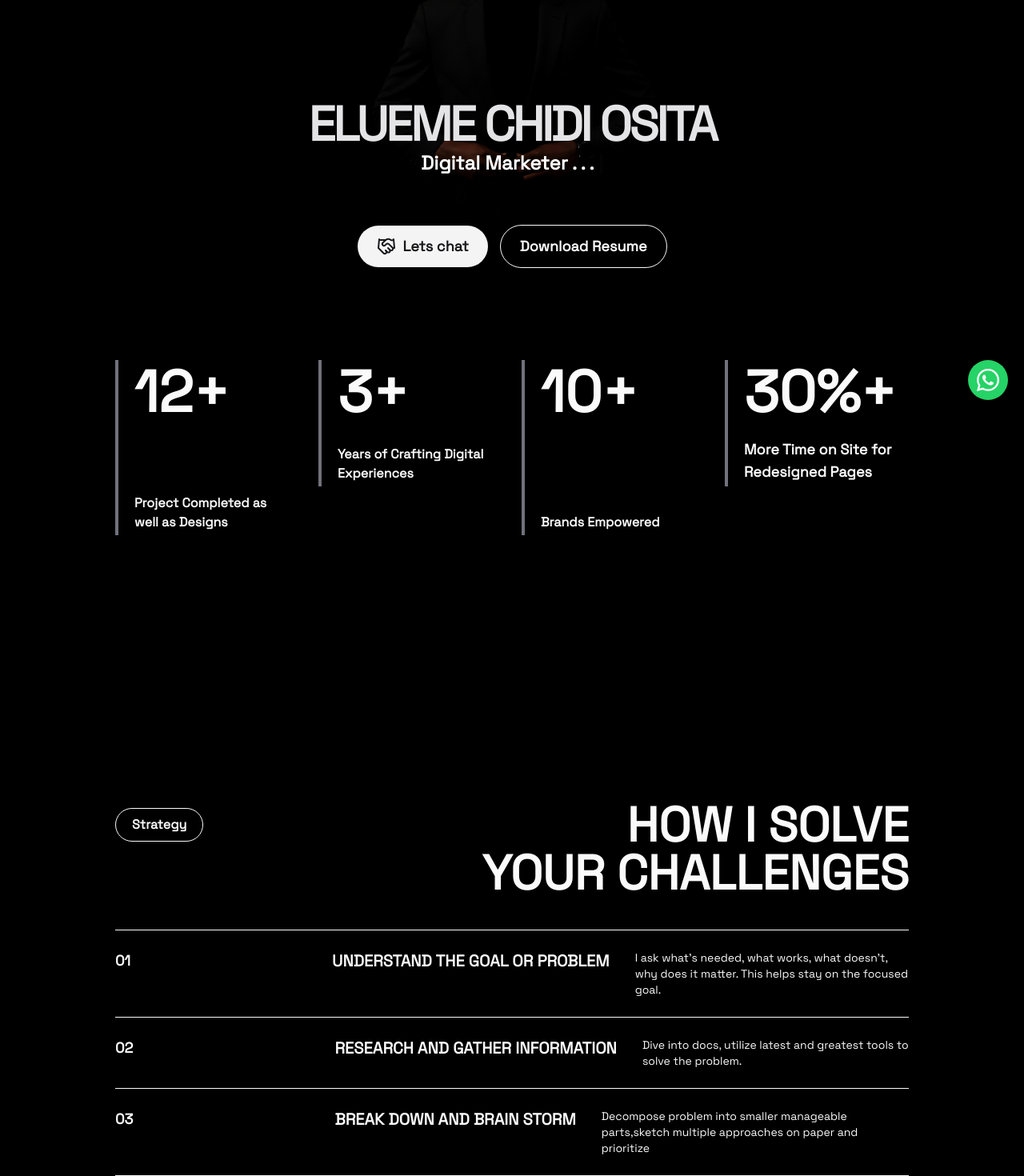
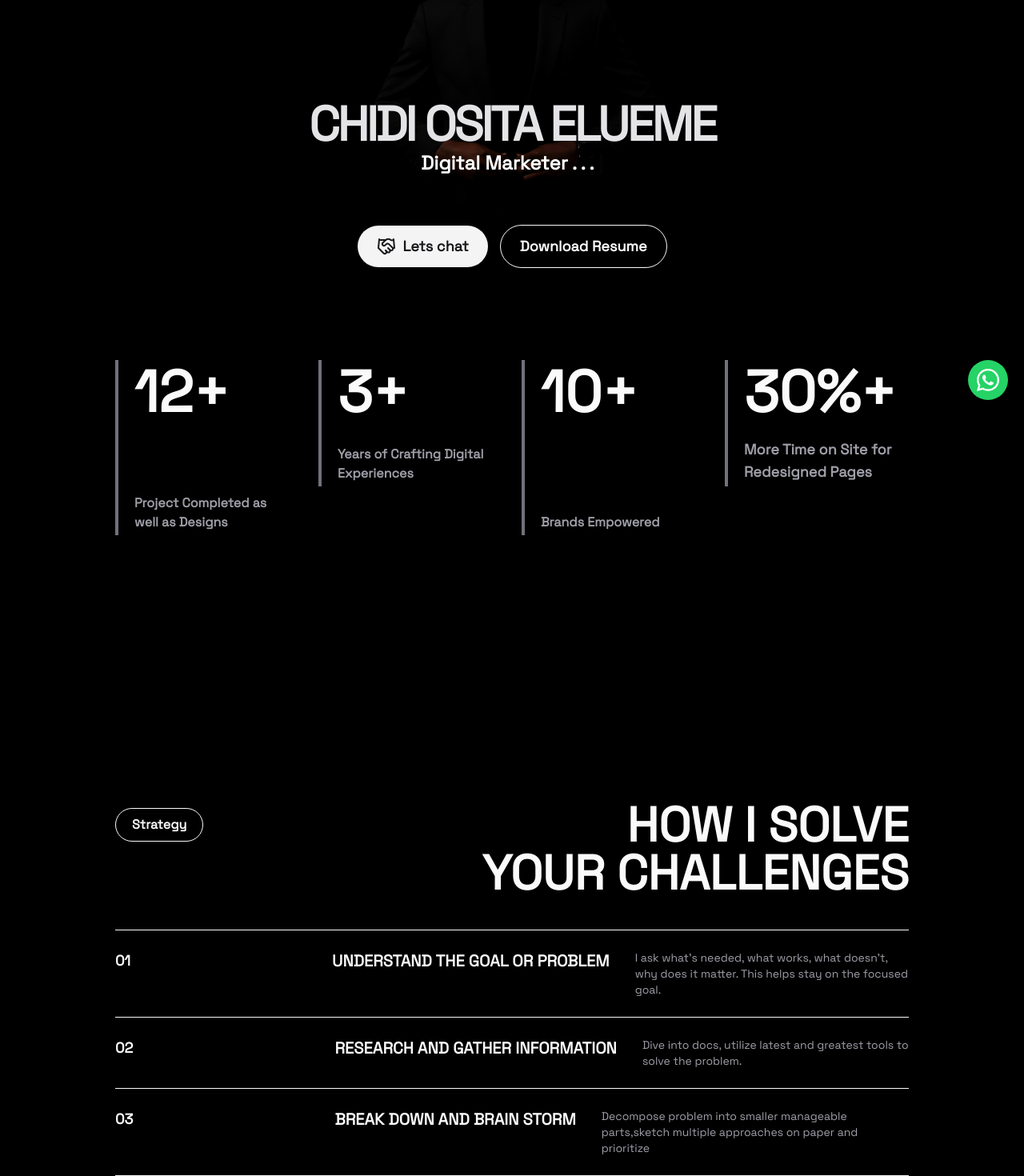
Before and after one commit to thenoobchad/chuddistudio, a React (Vite) app: page / in a window 1280 px wide. Shown: the part 280-1750 px from the top of the page at 80% size. Built offline with nearby package versions, Linux system fonts and the light colour scheme.

Commit message:
fix:text color

```diff
--- a/src/components/footer.jsx
+++ b/src/components/footer.jsx
@@ -22,7 +22,6 @@ export const Footer = () => {
 
 
           <TiSocialTwitter className="w-6 h-6" />
-          <TiSocialDribbble className="w-6 h-6" />
 
           <TiSocialFacebook className="w-6 h-6"/>
         </div>
--- a/src/components/whatsapp-button.jsx
+++ b/src/components/whatsapp-button.jsx
@@ -25,7 +25,7 @@ export const WhatsappButton = () => {
           }}
           className="fixed"
       onMouseEnter={e => {
-          e.currentTarget.style.transform = "scale(1)";
+          e.currentTarget.style.transform = "scale(1.1)";
       }}
       onMouseLeave={e => {
           e.currentTarget.style.transform = "scale(1)";
--- a/src/pages/Home.jsx
+++ b/src/pages/Home.jsx
@@ -37,7 +37,7 @@ export default function Home() {
 
 						<div className="flex flex-col  absolute bottom-15 w-full items-center">
 							<h4 className="text-4xl md:text-6xl font-extrabold tracking-tighter  text-zinc-200 whitespace-nowrap">
-								ELUEME CHIDI OSITA
+								CHIDI OSITA ELUEME
 							</h4>
 							<TextType
 								text={["Full Stack Developer...", "Digital Marketer . . . "]}
@@ -70,7 +70,7 @@ export default function Home() {
 							<h4 className="text-4xl md:text-7xl font-extrabold">
 								12<span>+</span>
 							</h4>
-							<p className="font-semibold">
+							<p className="font-semibold text-zinc-400">
 								Project Completed as well as Designs
 							</p>
 						</div>
@@ -79,7 +79,7 @@ export default function Home() {
 							<h4 className="text-4xl md:text-7xl font-extrabold">
 								3<span>+</span>
 							</h4>
-							<p className="font-semibold">
+							<p className="font-semibold text-zinc-400">
 								Years of Crafting Digital Experiences
 							</p>
 						</div>
@@ -88,14 +88,14 @@ export default function Home() {
 							<h4 className="text-7xl font-extrabold">
 								10<span>+</span>
 							</h4>
-							<p className="font-semibold">Brands Empowered</p>
+							<p className="font-semibold text-zinc-400">Brands Empowered</p>
 						</div>
 
 						<div className="border-l-4 px-5 py-1 col-span-6 row-span-3 flex flex-col justify-between border-zinc-500 bg-zinc-950 lg:col-span-3 lg:bg-transparent">
 							<h4 className="text-4xl md:text-7xl font-extrabold">
 								30%<span>+</span>
 							</h4>
-							<p className="font-semibold text-sm md:text-lg">
+							<p className="font-semibold text-sm md:text-lg text-zinc-400">
 								More Time on Site for Redesigned Pages
 							</p>
 						</div>
@@ -122,7 +122,7 @@ export default function Home() {
 								<p className="font-extrabold text-lg uppercase whitespace-nowrap lg:text-xl">
 									{c.heading}
 								</p>
-								<p className=" text-sm ">{c.desc}</p>
+								<p className=" text-sm text-zinc-400">{c.desc}</p>
 							</div>
 						</div>
 					))}
@@ -179,7 +179,7 @@ export default function Home() {
 
 				<Motion.section
 					initial={{ backgroundColor: "black", opacity: 0 }}
-					whileInView={{ backgroundColor: "white", opacity: 1 }}
+					whileInView={{ backgroundColor: "white", opacity: 0.96 }}
 					className=" w-full  px-4 py-10 flex items-center max-w-5xl h-full mx-auto justify-start flex-col bg-zinc-100 text-zinc-900 lg:rounded-3xl">
 					<div className="flex flex-col lg:flex-row gap-10 md:gap-20 border-b pb-10 w-full">
 						<p className="border px-5 py-2 mt-2 rounded-full font-semibold h-fit w-fit whitespace-nowrap">
```
